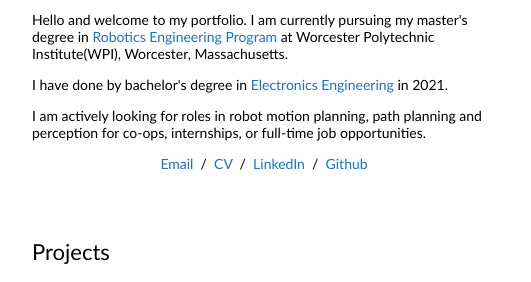
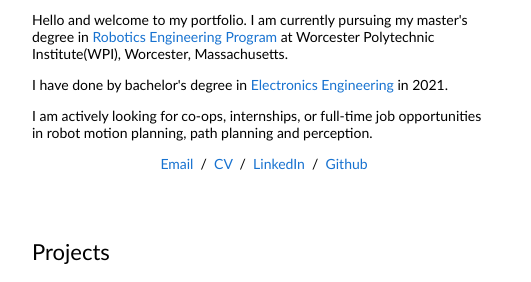
Before and after one commit to ankx22/ankx22.github.io, a plain HTML site: page index.html in a window 1280 px wide. Shown: the part 103-385 px from the top of the page, 228-759 px from the left. Drawn offline with Linux system fonts and the light colour scheme.

Commit message:
Update index.html

```diff
--- a/index.html
+++ b/index.html
@@ -28,7 +28,7 @@
                   I have done by bachelor's degree in <a href="https://vesit.ves.ac.in/departments/etrx/hod_desk">Electronics Engineering</a> in 2021.
                 </p>
                 <p>
-                  I am actively looking for roles in robot motion planning, path planning and perception for co-ops, internships, or full-time job opportunities.
+                  I am actively looking for co-ops, internships, or full-time job opportunities in robot motion planning, path planning and perception.
                 </p>
                 <p style="text-align:center">
                   <a href="mailto:amtalele@wpi.edu">Email</a> &nbsp;/&nbsp;
```
